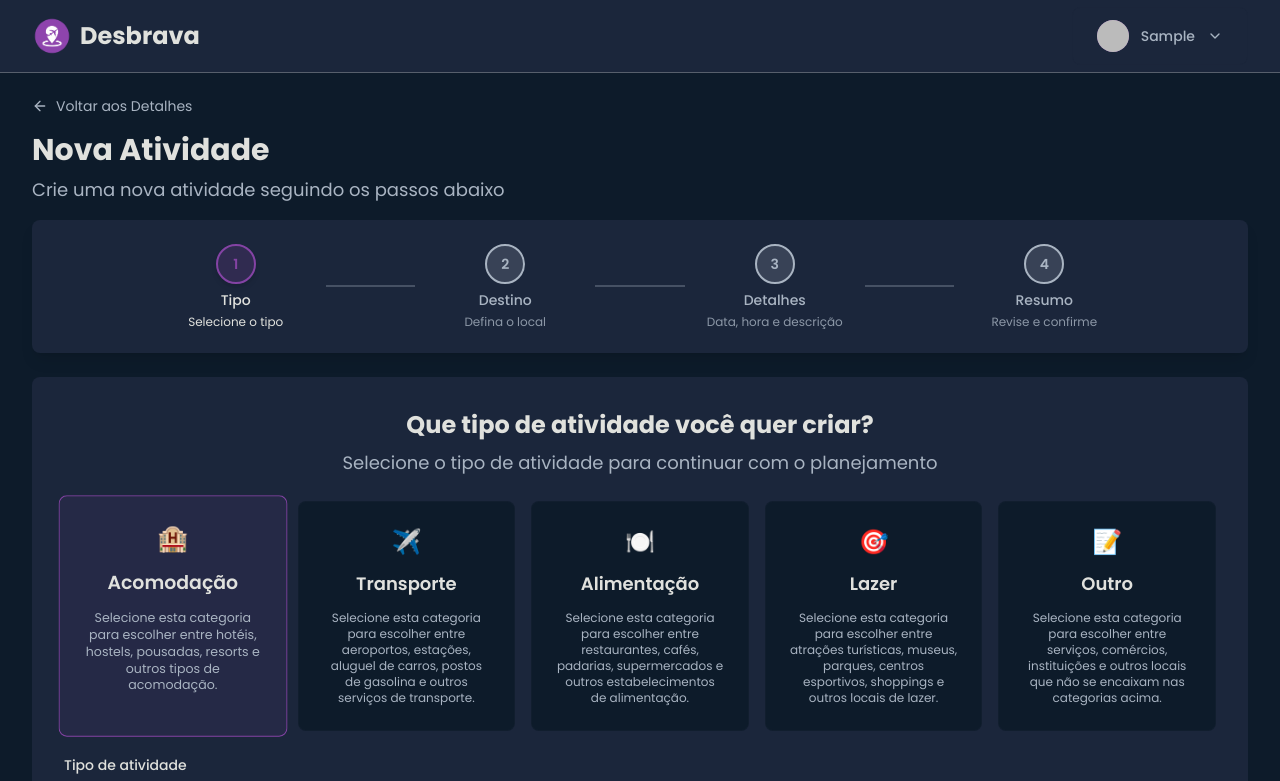
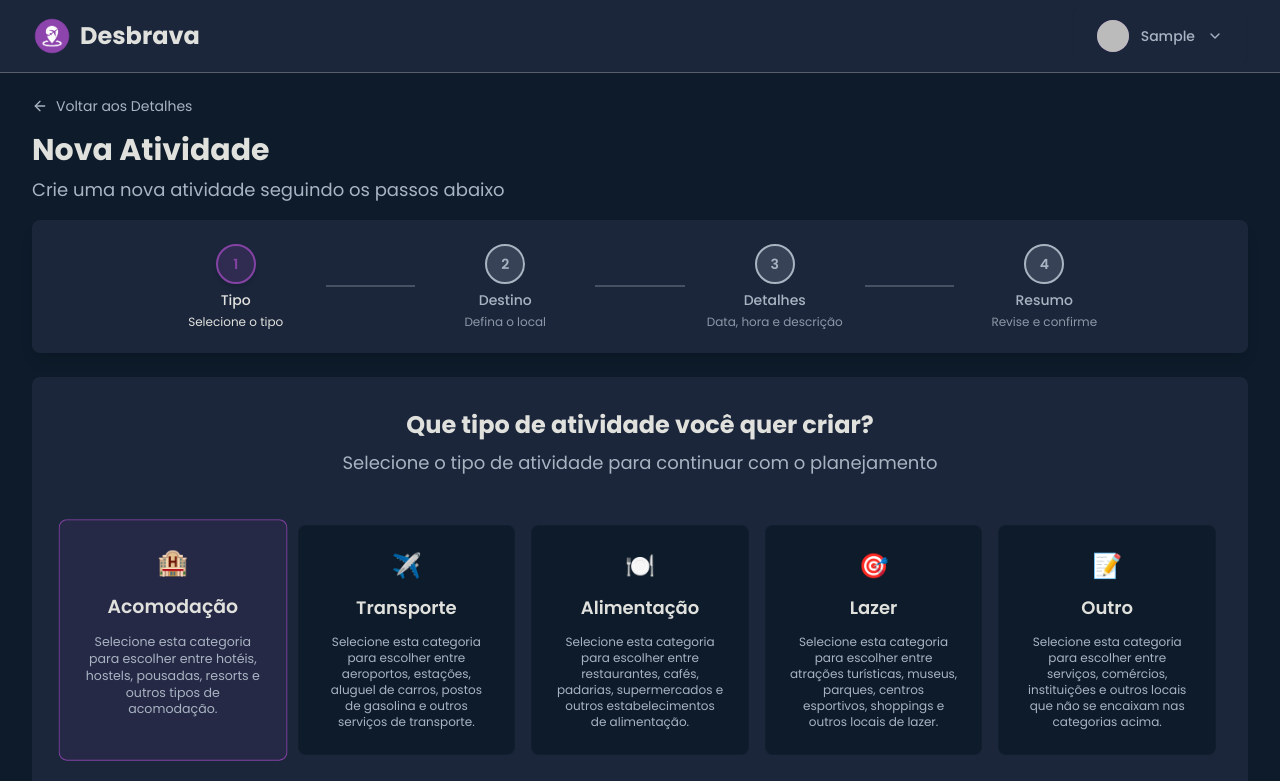
Before and after one commit to Brendhon/desbrava, a Next.js app: page /trip/1/activity/create in a window 1280 px wide. Shown: the top 781 px of the page. Built offline with nearby package versions, Linux system fonts and the light colour scheme; no server answers; sample sign-in values are in the browser's storage.

Commit message:
refactor: introduce PageStructure component to standardize layout across activity-related components, enhancing user experience and maintainability in the Desbrava project; update CreateActivityPage, ActivityDetails, ActivityTypeSelector, and DestinationSelector to utilize the new structure

```diff
--- a/app/(protected)/trip/[id]/activity/create/page.tsx
+++ b/app/(protected)/trip/[id]/activity/create/page.tsx
@@ -37,6 +37,7 @@ export default function CreateActivityPage() {
     endDate: '',
     startTime: '',
     endTime: '',
+    description: '',
   });
 
   const resetDestinationData = () => {
@@ -51,6 +52,7 @@ export default function CreateActivityPage() {
       endDate: '',
       startTime: '',
       endTime: '',
+      description: '',
     });
   };
 
--- a/components/activity/ActivityDetails.tsx
+++ b/components/activity/ActivityDetails.tsx
@@ -6,8 +6,9 @@ import { PeriodData, periodSchema } from '@/lib/schemas/period';
 import { parsePtBrToDate } from '@/lib/utils';
 import { zodResolver } from '@hookform/resolvers/zod';
 import { Calendar, Notebook } from 'lucide-react';
-import { Fragment, useCallback, useEffect, useMemo } from 'react';
+import { useCallback, useEffect, useMemo } from 'react';
 import { useForm } from 'react-hook-form';
+import { PageStructure } from '@/components/ui';
 
 interface ActivityDetailsProps {
   defaultData?: PeriodData;
@@ -92,17 +93,10 @@ export default function ActivityDetails({
 
   // Render
   return (
-    <Fragment>
-      {/* Page Header */}
-      <div className={styles.header}>
-        <h2 className={styles.title}>
-          Detalhes da Atividade
-        </h2>
-        <p className={styles.description}>
-          Configure quando e como será sua atividade
-        </p>
-      </div>
-
+    <PageStructure
+      title="Detalhes da Atividade"
+      description="Configure quando e como será sua atividade"
+    >
       <form onSubmit={handleSubmit(onSubmit)} className={styles.form}>
         {/* Period Selection Group */}
         <div className={styles.periodGroup}>
@@ -206,14 +200,11 @@ export default function ActivityDetails({
           canProceed={isValid}
         />
       </form>
-    </Fragment>
+    </PageStructure>
   );
 }
 
 const styles = {
-  header: 'text-center pb-6',
-  title: 'text-parchment-white mb-3 text-2xl font-bold',
-  description: 'text-mist-gray text-lg',
   form: 'space-y-8',
 
   // Period Group Styles
--- a/components/activity/ActivityTypeSelector.tsx
+++ b/components/activity/ActivityTypeSelector.tsx
@@ -2,7 +2,7 @@
 
 import { SubTypeSearchSelect } from '@/components/form/selects';
 import { NavigationButtons } from '@/components/steps';
-import { Card } from '@/components/ui';
+import { Card, PageStructure } from '@/components/ui';
 import {
   ACTIVITY_TYPE_INFO,
   ACTIVITY_TYPE_OPTIONS,
@@ -58,16 +58,10 @@ export default function ActivityTypeSelector({
   }, [defaultData]);
 
   return (
-    <div className={styles.container}>
-      <div className={styles.title}>
-        <h2 className={styles.titleText}>
-          Que tipo de atividade você quer criar?
-        </h2>
-        <p className={styles.description}>
-          Selecione o tipo de atividade para continuar com o planejamento
-        </p>
-      </div>
-
+    <PageStructure
+      title="Que tipo de atividade você quer criar?"
+      description="Selecione o tipo de atividade para continuar com o planejamento"
+    >
       <div className={styles.cardContainer}>
         {ACTIVITY_TYPE_OPTIONS.map((option) => {
           const isSelected = selectedType === option.value;
@@ -119,15 +113,11 @@ export default function ActivityTypeSelector({
         canProceed={!!selectedType && !!selectedSubType}
         canGoBack={false}
       />
-    </div>
+    </PageStructure>
   );
 }
 
 const styles = {
-  container: 'space-y-6',
-  title: 'text-center',
-  titleText: 'text-parchment-white mb-2 text-2xl font-bold',
-  description: 'text-center text-mist-gray text-lg',
   cardContainer:
     'grid grid-cols-1 gap-4 sm:grid-cols-2 md:grid-cols-3 lg:grid-cols-4 xl:grid-cols-5',
   card: 'transform cursor-pointer p-6 transition-all duration-200',
--- a/components/activity/DestinationSelector.tsx
+++ b/components/activity/DestinationSelector.tsx
@@ -5,7 +5,8 @@ import { usePlaceTypes } from '@/hooks/usePlaceTypes';
 import { Place } from '@/lib/types/places';
 import { Fragment, useCallback, useState } from 'react';
 import { ActivityTypeData } from './ActivityTypeSelector';
-import { PageHeader, PlaceSelector } from './destination';
+import { PlaceSelector } from './destination';
+import { PageStructure } from '@/components/ui';
 import { Activity, SearchType } from '@/lib/types';
 
 export interface DestinationData {
@@ -57,10 +58,10 @@ export default function DestinationSelector({
 
   // Render
   return (
-    <Fragment>
-      {/* Page Header */}
-      <PageHeader needsMultipleDestinations={false} />
-
+    <PageStructure
+      title="Onde será a atividade?"
+      description="Selecione o local onde acontecerá a atividade"
+    >
       {/* Selectors */}
       <PlaceSelector
         title={'Local da Atividade'}
@@ -79,6 +80,6 @@ export default function DestinationSelector({
         onNext={handleNext}
         canProceed={!!destinations.place}
       />
-    </Fragment>
+    </PageStructure>
   );
 }
--- a/components/activity/destination/PageHeader.tsx
+++ /dev/null
@@ -1,28 +0,0 @@
-interface PageHeaderProps {
-  needsMultipleDestinations: boolean;
-}
-
-export default function PageHeader({
-  needsMultipleDestinations,
-}: PageHeaderProps) {
-  return (
-    <div className={styles.container}>
-      <h2 className={styles.title}>
-        {needsMultipleDestinations
-          ? 'De onde para onde?'
-          : 'Onde será a atividade?'}
-      </h2>
-      <p className={styles.description}>
-        {needsMultipleDestinations
-          ? 'Defina o ponto de partida e destino da sua viagem'
-          : 'Selecione o local onde acontecerá a atividade'}
-      </p>
-    </div>
-  );
-}
-
-const styles = {
-  container: 'text-center pb-4',
-  title: 'text-parchment-white mb-2 text-2xl font-bold',
-  description: 'text-mist-gray',
-};
--- a/components/activity/destination/index.ts
+++ b/components/activity/destination/index.ts
@@ -1,3 +1,2 @@
-export { default as PageHeader } from './PageHeader';
 export { default as PlaceInfo } from './PlaceInfo';
 export { default as PlaceSelector } from './PlaceSelector';
--- /dev/null
+++ b/components/ui/PageStructure.tsx
@@ -0,0 +1,32 @@
+interface PageStructureProps {
+  title: string;
+  description?: string;
+  children: React.ReactNode;
+  className?: string;
+}
+
+export default function PageStructure({
+  title,
+  description,
+  children,
+  className = '',
+}: PageStructureProps) {
+  return (
+    <div className={`${styles.container} ${className}`}>
+      <div className={styles.header}>
+        <h2 className={styles.title}>{title}</h2>
+        {description && (
+          <p className={styles.description}>{description}</p>
+        )}
+      </div>
+      {children}
+    </div>
+  );
+}
+
+const styles = {
+  container: 'space-y-6',
+  header: 'text-center pb-6',
+  title: 'text-parchment-white mb-2 text-2xl font-bold',
+  description: 'text-mist-gray text-lg',
+};
--- a/components/ui/index.ts
+++ b/components/ui/index.ts
@@ -1,5 +1,6 @@
 export { default as Button } from './Button';
 export { default as Card } from './Card';
 export { default as LoadingSpinner } from './LoadingSpinner';
+export { default as PageStructure } from './PageStructure';
 export { default as Toast } from './Toast';
 export { default as ToastContainer } from './ToastContainer';
```
